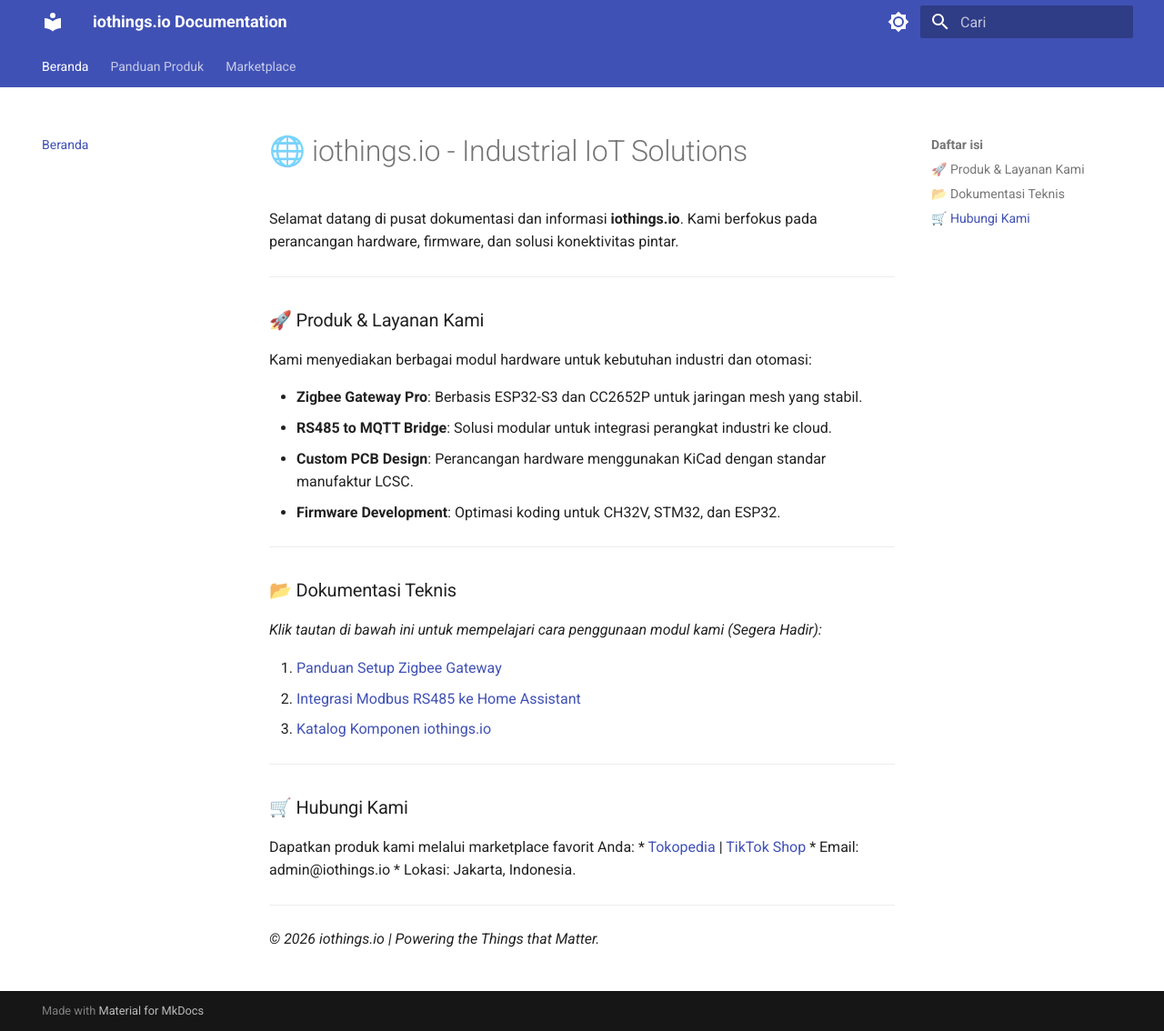
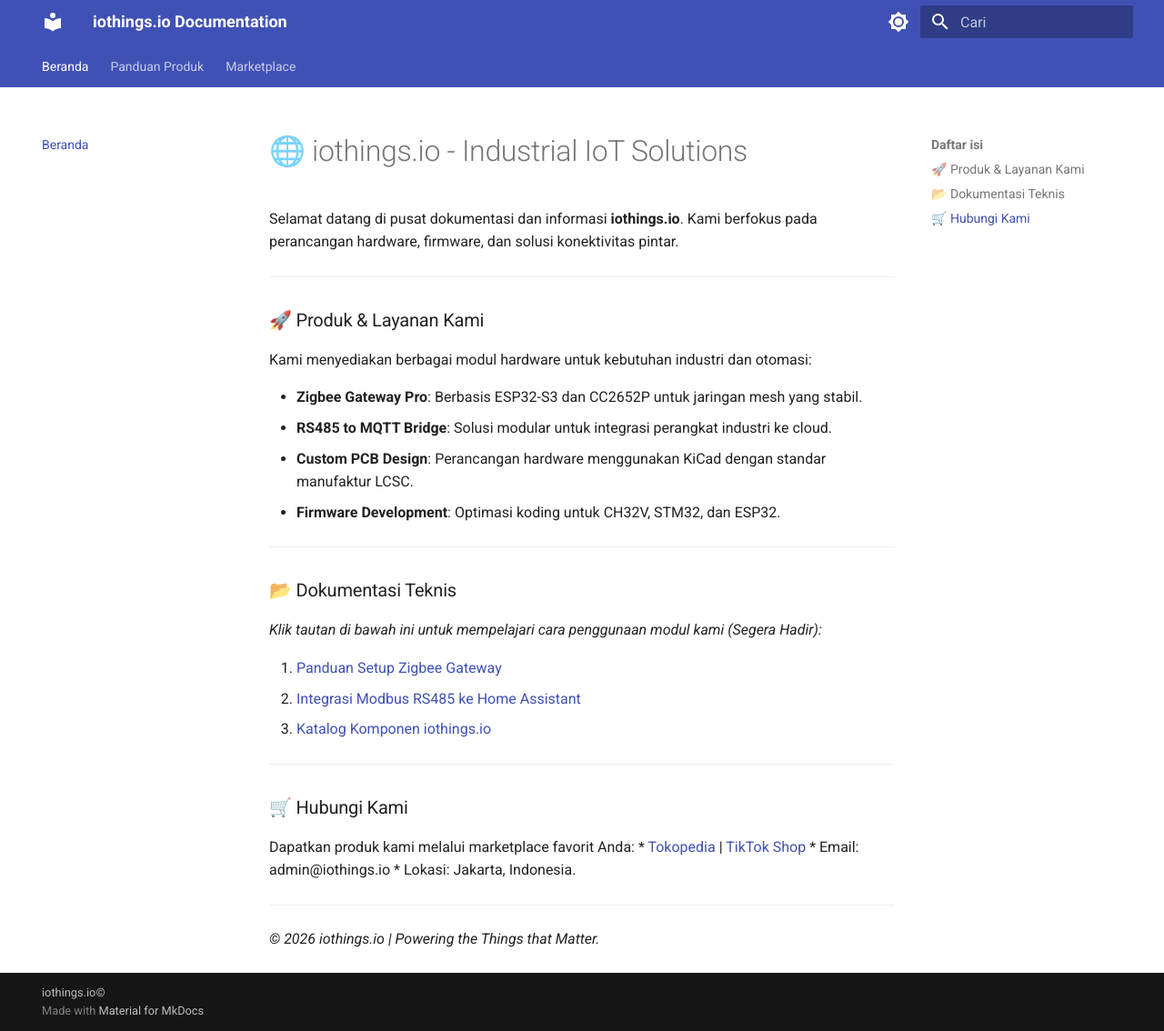
Before and after one commit to iothings-io/iothings-io.github.io, an MkDocs documentation site: the page built from docs/index.md, in a window 1280 px wide and 1134 px high. Shown: the whole window at 91% size. Built offline with MkDocs 1.6.1 and Material for MkDocs 9.7.7, drawn with Linux system fonts in a browser that asks for light colours.

Commit message:
Update mkdocs.yml
remove footer mkdocs and add copyright

```diff
--- a/mkdocs.yml
+++ b/mkdocs.yml
@@ -1,5 +1,6 @@
 site_name: iothings.io Documentation
 site_url: https://iothings-io.github.io/
+copyright: iothings.io&copy;
 
 theme:
   name: material
@@ -32,6 +33,7 @@
   font:
     text: Roboto           # Font utama yang tajam untuk teks
     code: Roboto Mono      # Font khusus untuk kodingan agar rapi
+  generator: false
 
 markdown_extensions:
   - pymdownx.highlight:
```
